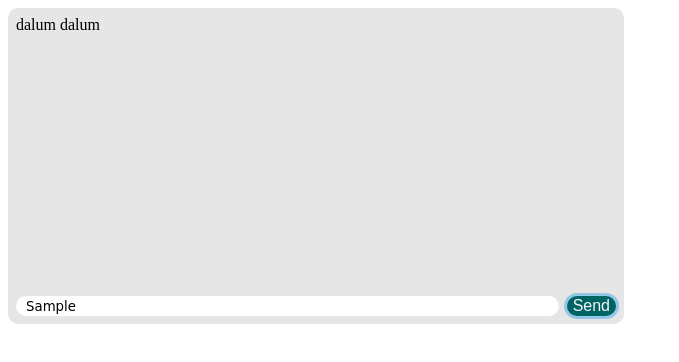
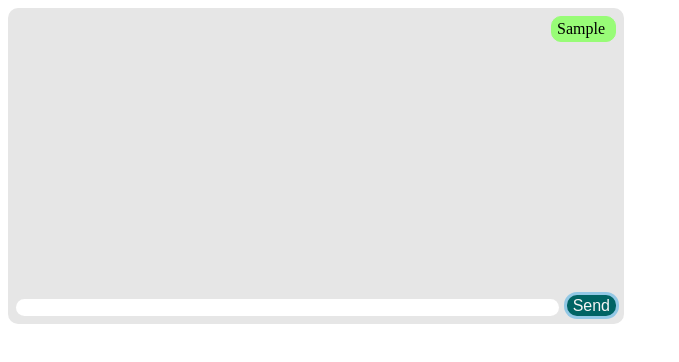
Before and after one commit to artinmajd/messenger, a React (Create React App) app: page / in a window 1280 px wide. Both pictures are taken after typing "Sample" into the empty fields and a click on the button "Send". Shown: the top 362 px of the page, without its empty margins (0-679 px from the left). Built offline with nearby package versions, Linux system fonts and the light colour scheme.

Commit message:
add send button add message bubbles fix the corresponding styles

```diff
--- a/src/App.tsx
+++ b/src/App.tsx
@@ -1,13 +1,24 @@
-import React from 'react';
+import React, { useCallback, useState } from 'react';
 import MessageInput from './MessageInput'
 import ChatScreen from './ChatScreen'
 import { AppContainer } from './AppStyles';
 
 function App() {
+  const [inputMessage, setInputMessage] = useState<string>("");
+  const [sentMessages, setSentMessages] = useState<string[]>([]);
+  const handleSetSentMessages = useCallback((newMessage)=>{
+    setSentMessages((messages)=>([...messages,newMessage]));
+    console.log(sentMessages);
+  },[sentMessages])
+
   return (
     <AppContainer >
-    <ChatScreen/>
-    <MessageInput/>
+    <ChatScreen messages={sentMessages}/>
+    <MessageInput
+    inputState={inputMessage}
+    setInputState={setInputMessage}
+    setSentMessages={handleSetSentMessages}
+    />
     </AppContainer>
   );
 }
--- a/src/ChatScreen.tsx
+++ b/src/ChatScreen.tsx
@@ -1,10 +1,35 @@
-import { Container } from "./ChatScreenStyles";
+import { useEffect, useRef } from "react";
+import { Container, Anchor } from "./ChatScreenStyles";
+import Bubble  from './MessageBubble'
 
-function ChatScreen(){
+function ChatScreen({messages}: {messages: string[]}){
+    const messagesEndRef = useRef<null | HTMLDivElement>(null);
+    const scrollToBottom = () => {
+        messagesEndRef.current?.scrollIntoView();
+        console.log( messagesEndRef.current)
+      }
+
+    useEffect(() => {
+    scrollToBottom();
+    }, [messages]);
+
     return(
-        <Container>
-            dalum dalum
-        </Container>
+        <>
+            <Container>
+            {
+                messages.map((message,index)=>
+                    <Bubble
+                    message={message}
+                    from={index%2 === 0? 'me': 'other'}
+                    />
+                )
+            }
+            <Anchor
+            ref = {messagesEndRef}
+            />
+            </Container>
+
+        </>
     )
 }
 
--- a/src/ChatScreenStyles.ts
+++ b/src/ChatScreenStyles.ts
@@ -4,5 +4,9 @@ export const Container = styled.div`
 height: 100%;
 width: 100%;
 display: flex;
+flex-direction: column;
+overflow-y: overlay;;
+`;
 
+export const Anchor = styled.div`
 `;
--- /dev/null
+++ b/src/MessageBubble.tsx
@@ -0,0 +1,12 @@
+import {Bubble} from './MessageBubbleStyles'
+
+
+function MessageBubble({message, from}:{message: string, from: 'me'|'other'}){
+    return(
+        <Bubble from={from}>
+        {message}
+        </Bubble>
+    )
+}
+
+export default MessageBubble;
--- /dev/null
+++ b/src/MessageBubbleStyles.ts
@@ -0,0 +1,18 @@
+import styled from '@emotion/styled';
+
+type props = {
+    from: 'me' | 'other';
+}
+
+export const Bubble = styled.div <props>`
+    border: 1px solid ${(props:props)=>{return props.from === 'me'? 'rgb(152, 252, 119)' : 'white'}};
+    border-radius: 10px;
+    padding-left: 5px;
+    padding-right: 10px;
+    padding: 3px 10px 3px 5px;
+    width: fit-content;
+    max-width: calc(100% /2);
+    background-color: ${(props:props)=>{return props.from === 'me'? 'rgb(152, 252, 119)' : 'white'}};
+    margin-bottom: 10px;
+    align-self: ${(props:props)=>{return props.from === 'me'? 'flex-end' : 'flex-start'}}
+`;
--- a/src/MessageInputStyles.ts
+++ b/src/MessageInputStyles.ts
@@ -5,15 +5,22 @@ export const Button = styled.button`
   box-shadow: none;
   border-radius: 10px;
   background-color: rgb(0,100,100);
-  height: 100%;
   margin-left: 8px;
   color: whitesmoke;
   font-size: 16px;
+  height: 21px;
 `;
 
 export const InputContainer = styled.div`
   display: flex;
   flex-direction: row;
+
+  & form {
+    display: flex;
+    flex-direction: row;
+    width: 100% ;
+    align-items: flex-end;
+  }
 
   & input{
     width: 100%;
@@ -21,6 +28,7 @@ export const InputContainer = styled.div`
     border: 0 solid ;
     padding-left: 10px;
     font-family: "Comic Sans MS";
+    margin-top: 10px;
 
     :focus{
       outline: none;
--- a/src/messageInput.tsx
+++ b/src/messageInput.tsx
@@ -1,12 +1,32 @@
+import { useCallback } from 'react';
 import {Button, InputContainer} from './MessageInputStyles'
-function MessageInput(){
+function MessageInput({inputState, setInputState, setSentMessages}
+  :{
+    inputState: string,
+    setInputState: any,
+    setSentMessages: any,
+   }){
+
+  const inputChangeCallback = useCallback(
+    (event)=>{
+      setInputState(event.target.value)
+    },
+    [setInputState])
+
+  const handleSubmit = useCallback((event)=>{
+    event.preventDefault()
+    setSentMessages(inputState);
+    setInputState('');
+  },[inputState,setSentMessages, setInputState])
 
   return(
   <InputContainer>
-    <input/>
-    <Button>
-        Send
-    </Button>
+    <form onSubmit={handleSubmit}>
+      <input value={inputState} onChange={inputChangeCallback}/>
+      <Button onClick={handleSubmit}>
+          Send
+      </Button>
+    </form>
   </InputContainer>
   )
 
```
